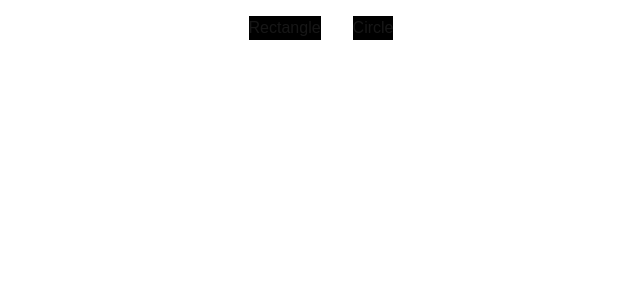
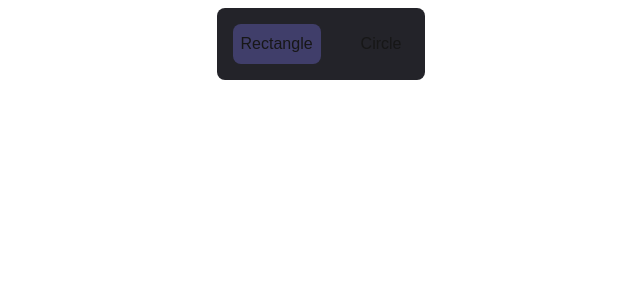
Before and after one commit to sagar5412/rapidraw, a Next.js app: page / in a window 1280 px wide. Shown: the top 300 px of the page, without its empty margins (319-959 px from the left). Built offline with nearby package versions, Linux system fonts and the light colour scheme.

Commit message:
fixed css of selectedTool

```diff
--- a/app/components/canvas/Canvas.tsx
+++ b/app/components/canvas/Canvas.tsx
@@ -123,17 +123,41 @@ export function Canvas() {
   };
   return (
     <div className="bg-white h-screen w-screen">
-      <div className="flex justify-center">
-        <div className="m-4 bg-black">
-          <button onClick={() => setSelectedTool("rectangle")}>
-            Rectangle
-          </button>
-        </div>
-        <div className="m-4 bg-black">
-          <button onClick={() => setSelectedTool("circle")}>Circle</button>
+      <div className="flex justify-center z-50">
+        <div className="flex bg-[#232329] m-2 rounded-lg">
+          <div className="m-4">
+            <button
+              className={` ${
+                selectedTool === "rectangle"
+                  ? "bg-[#403E6A] p-2 rounded-lg"
+                  : "p-2 rounded-lg"
+              }`}
+              onClick={() => {
+                setSelectedTool("rectangle");
+              }}
+            >
+              Rectangle
+            </button>
+          </div>
+          <div className="m-4">
+            <button
+              className={` ${
+                selectedTool === "circle"
+                  ? "bg-[#403E6A] p-2 rounded-lg"
+                  : "p-2 rounded-lg"
+              }`}
+              onClick={() => setSelectedTool("circle")}
+            >
+              Circle
+            </button>
+          </div>
         </div>
       </div>
-      <canvas ref={canvasRef} onMouseDown={handleMouseDown}></canvas>;
+      <canvas
+        ref={canvasRef}
+        onMouseDown={handleMouseDown}
+        className="z-0"
+      ></canvas>
     </div>
   );
 }
```
